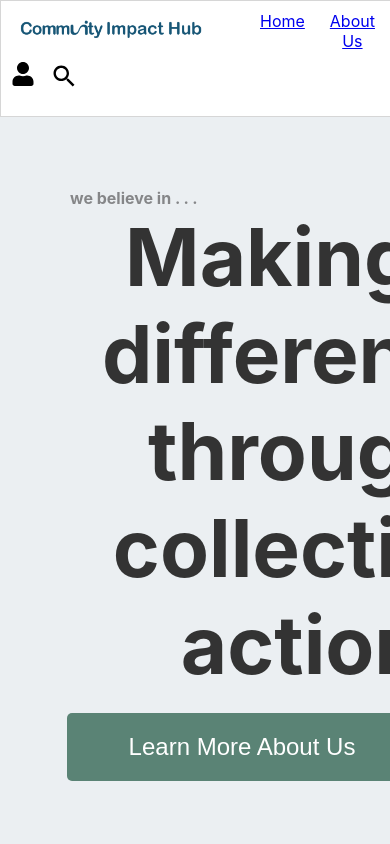
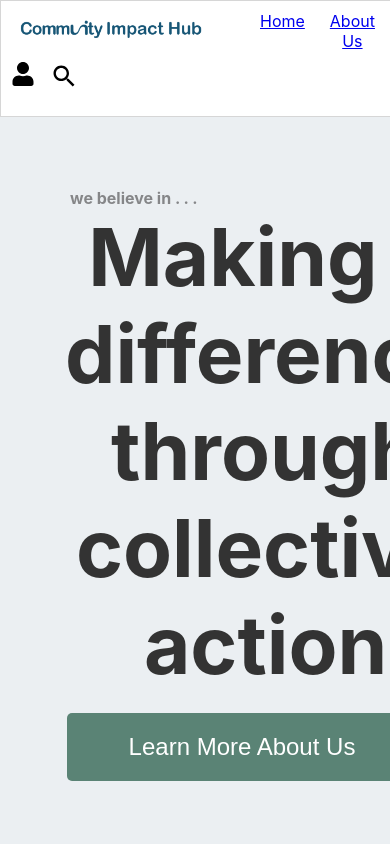
Before and after one commit to venuraperera99/Community-Impact-Hub, a React (Create React App) app: page / in a window 390 px wide. Shown: the top 844 px of the page. Built offline with nearby package versions, Linux system fonts and the light colour scheme.

Commit message:
Fixed resource box css for events box

```diff
--- a/src/pages/home/Home.css
+++ b/src/pages/home/Home.css
@@ -78,7 +78,7 @@
   }
 
   .resource-box {
-    width: 200px;
+    /*width: 200px;*/
     height: 200px; /* Set a fixed height for the resource-box */
     background-color: #fff;
     display: flex;
@@ -143,6 +143,10 @@
       width: 65%;
     }
 
+    .call-to-action h1 {
+      padding-right: 160px;
+    }
+
     .call-to-action img {
       position: absolute;
       left: 400px;
```
